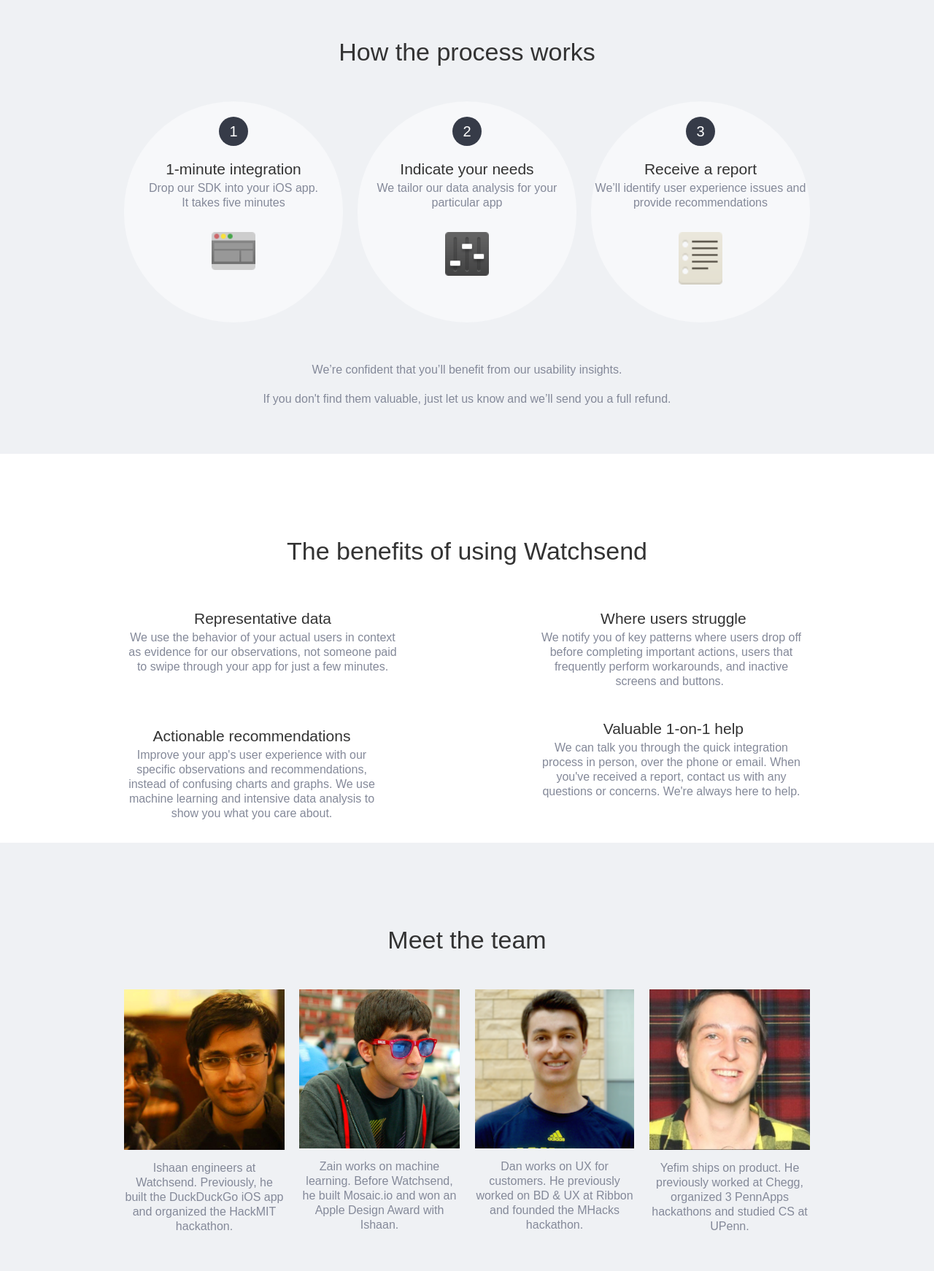
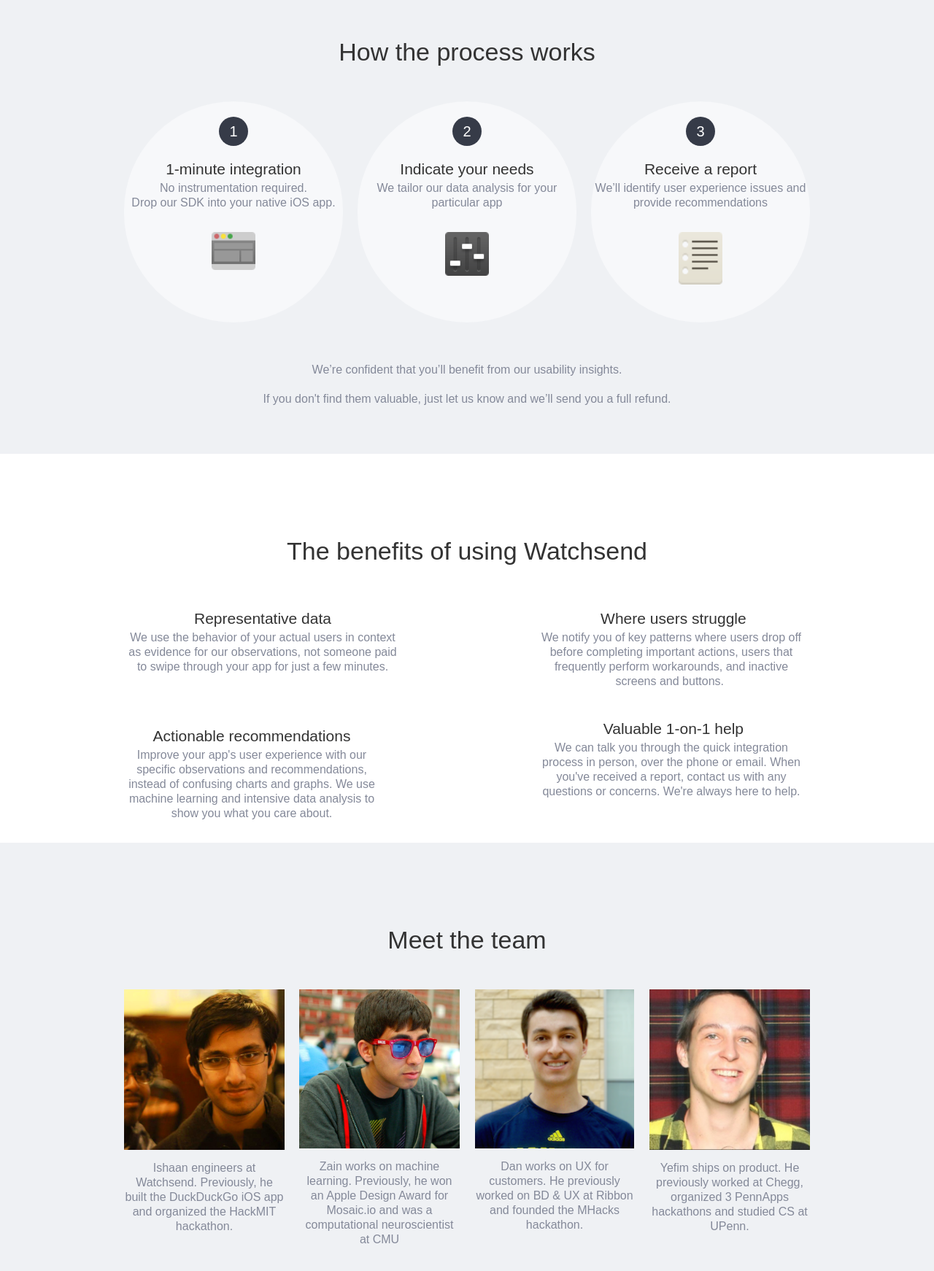
Before and after one commit to tarzain/watchsend-new-landing, a plain HTML site: page index.html in a window 1280 px wide. Shown: the part 1314-3056 px from the top of the page at 73% size. Drawn offline with nearby package versions, Linux system fonts and the light colour scheme; a script that the page names is missing.

Commit message:
changed 1 minute integration step to not include it taking five minutes

```diff
--- a/index.html
+++ b/index.html
@@ -77,8 +77,8 @@
             <div class="circle">
               <div class="number">1</div>
               <h3>1-minute integration</h3>
-              <p>Drop our SDK into your iOS app.
-                <br>It takes five minutes</p>
+              <p>No instrumentation required.
+                <br>Drop our SDK into your native iOS app.</p>
               <img class="frames" src="images/browser-internet.png" width="243px" alt="5333347f427e7e0914000f90_browser-internet.png">
             </div>
           </div>
@@ -142,7 +142,7 @@
         </div>
         <div class="w-col w-col-3">
           <img src="images/sexier.jpg" alt="5333411a79249def02000fec_sexier.jpg">
-          <p class="photo_description">Zain works on machine learning. Before Watchsend, he built Mosaic.io and won an Apple Design Award with Ishaan.</p>
+          <p class="photo_description">Zain works on machine learning. Previously, he won an Apple Design Award for Mosaic.io and was a computational neuroscientist at CMU</p>
         </div>
         <div class="w-col w-col-3">
           <img src="images/Dan.png" height="218" alt="533341534dc7f8f202001241_Dan.png">
```
